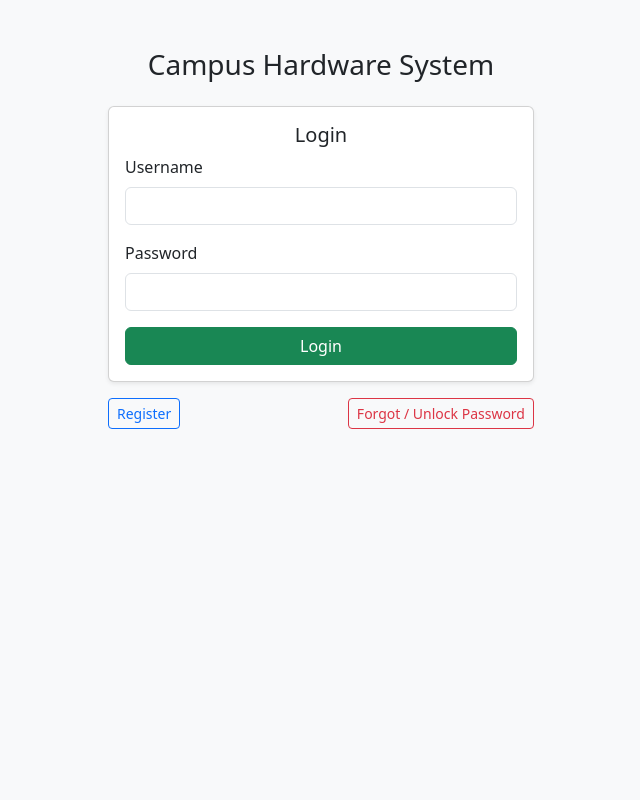
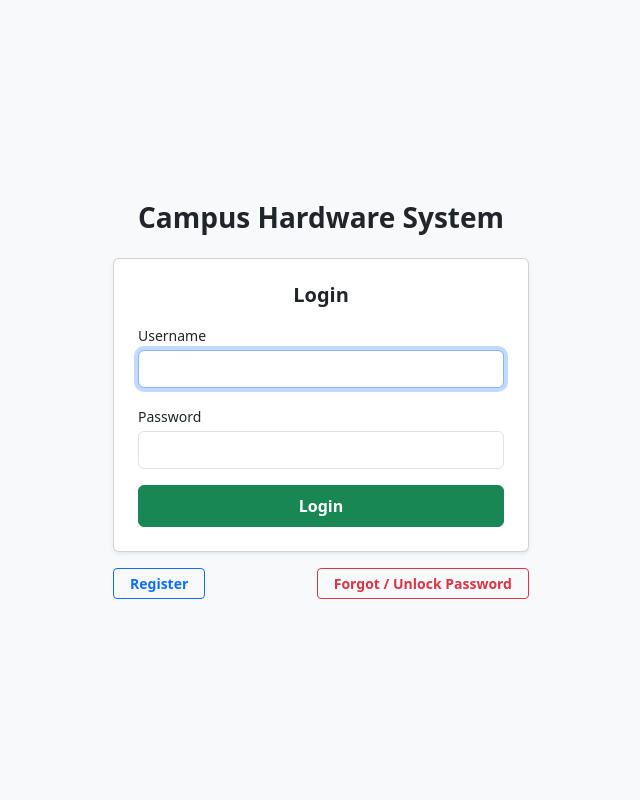
Before and after one commit to Keenas-sash/Campus-Hardware-System, a Flask app: page / in a window 1280 px wide. Shown: the whole page, without its empty margins (319-959 px from the left). Run offline with Flask 3, Linux system fonts and the light colour scheme; some libraries are stand-ins or nearby versions.

Commit message:
Update login.html

```diff
--- a/templates/login.html
+++ b/templates/login.html
@@ -2,13 +2,15 @@
 <html lang="en">
 <head>
     <meta charset="UTF-8">
+    <meta name="viewport" content="width=device-width, initial-scale=1.0">
     <title>Campus Hardware System - Login</title>
     <link href="https://cdn.jsdelivr.net/npm/bootstrap@5.3.0/dist/css/bootstrap.min.css" rel="stylesheet">
 </head>
-<body class="bg-light">
-<div class="container mt-5" style="max-width: 450px;">
+<body class="bg-light d-flex align-items-center justify-content-center vh-100">
 
-    <h3 class="text-center mb-4">Campus Hardware System</h3>
+<div class="container" style="max-width: 440px;">
+
+    <h3 class="text-center mb-4 fw-bold">Campus Hardware System</h3>
 
     <!-- Flash Messages -->
     {% with messages = get_flashed_messages(with_categories=true) %}
@@ -24,115 +26,30 @@
 
     <!-- Login Card -->
     <div class="card shadow-sm mb-3">
-        <div class="card-body">
-            <h5 class="card-title text-center">Login</h5>
+        <div class="card-body p-4">
+            <h5 class="card-title text-center mb-3 fw-bold">Login</h5>
             <form action="/login" method="POST">
                 <div class="mb-3">
-                    <label class="form-label">Username</label>
-                    <input type="text" name="username" class="form-control" maxlength="20" required>
+                    <label class="form-label small mb-1">Username</label>
+                    <input type="text" name="username" class="form-control" maxlength="20" required autofocus>
                 </div>
                 <div class="mb-3">
-                    <label class="form-label">Password</label>
+                    <label class="form-label small mb-1">Password</label>
                     <input type="password" name="password" class="form-control" maxlength="20" required>
                 </div>
-                <button type="submit" class="btn btn-success w-100">Login</button>
+                <button type="submit" class="btn btn-success w-100 py-2 fw-semibold">Login</button>
             </form>
         </div>
     </div>
 
-    <!-- Action Buttons -->
+    <!-- Direct Page Action Links (Replaces JS Modals) -->
     <div class="d-flex justify-content-between">
-        <button class="btn btn-outline-primary btn-sm" data-bs-toggle="modal" data-bs-target="#registerModal">Register</button>
-        <button class="btn btn-outline-danger btn-sm" data-bs-toggle="modal" data-bs-target="#resetModal">Forgot / Unlock Password</button>
+        <a href="/register" class="btn btn-outline-primary btn-sm px-3 fw-semibold">Register</a>
+        <a href="/reset-request" class="btn btn-outline-danger btn-sm px-3 fw-semibold">Forgot / Unlock Password</a>
     </div>
+
 </div>
 
-<!-- Register Modal -->
-<div class="modal fade" id="registerModal" tabindex="-1" aria-labelledby="registerModalLabel" aria-hidden="true">
-  <div class="modal-dialog modal-dialog-centered">
-    <div class="modal-content border-0 shadow-lg" style="border-radius: 8px; background-color: #ffffff;">
-
-      <!-- Modal Header -->
-      <div class="modal-header border-bottom-0 pb-0 pt-4 px-4 d-flex justify-content-between align-items-center">
-        <h4 class="modal-title fw-bold text-dark mb-0" id="registerModalLabel" style="font-size: 1.25rem;">Create Account</h4>
-        <button type="button" class="btn-close" data-bs-dismiss="modal" aria-label="Close"></button>
-      </div>
-
-      <!-- Modal Body -->
-      <div class="modal-body p-4">
-        <form action="/register" method="POST" id="registerForm">
-
-          <div class="mb-3">
-            <label class="form-label text-dark small mb-1">Username</label>
-            <input type="text" name="username" class="form-control" style="border-radius: 6px;" required>
-          </div>
-
-          <div class="mb-3">
-            <label class="form-label text-dark small mb-1">Email</label>
-            <input type="email" name="email" class="form-control" style="border-radius: 6px;" required>
-          </div>
-
-          <div class="mb-3">
-            <label class="form-label text-dark small mb-1">Password</label>
-            <input type="password" name="password" class="form-control" style="border-radius: 6px;" required>
-          </div>
-
-          <div class="mb-3">
-            <label class="form-label text-dark small mb-1">Password Hint</label>
-            <input type="text" name="hint" class="form-control" style="border-radius: 6px;" required>
-          </div>
-
-          <div class="mb-4">
-            <label class="form-label text-dark small mb-1">Role Assignment</label>
-            <select name="role" class="form-select" style="border-radius: 6px;">
-              <option value="VIEWER" selected>Viewer</option>
-              <option value="INVENTORY_SPECIALIST">Inventory Specialist</option>
-              <option value="ADMIN">Admin</option>
-            </select>
-          </div>
-
-          <button type="submit" onclick="cleanupModalBackdrop()" class="btn btn-primary w-100 py-2 fw-semibold" style="background-color: #0d6efd; border: none; border-radius: 6px;">
-            Send Verification Code &rarr;
-          </button>
-
-        </form>
-      </div>
-
-    </div>
-  </div>
-</div>
-
-<!-- Reset Password Modal -->
-<div class="modal fade" id="resetModal" tabindex="-1">
-  <div class="modal-dialog">
-    <div class="modal-content">
-      <form action="/reset-request" method="POST">
-        <div class="modal-header">
-          <h5 class="modal-title">Unlock / Reset Password</h5>
-          <button type="button" class="btn-close" data-bs-dismiss="modal"></button>
-        </div>
-        <div class="modal-body">
-          <div class="mb-3">
-            <label class="form-label">Username</label>
-            <input type="text" name="username" class="form-control" required>
-          </div>
-          <div class="mb-3">
-            <label class="form-label">Registered Email</label>
-            <input type="email" name="email" class="form-control" required>
-          </div>
-          <div class="mb-3">
-            <label class="form-label">New Password</label>
-            <input type="password" name="new_password" class="form-control" required>
-          </div>
-          <div class="mb-3">
-            <label class="form-label">Confirm New Password</label>
-            <input type="password" name="confirm_password" class="form-control" required>
-          </div>
-        </div>
-        <div class="modal-footer">
-          <button type="submit" onclick="cleanupModalBackdrop()" class="btn btn-primary w-100">Send Verification Code &rarr;</button>
-        </div>
-      </form>
-    </div>
-  </div>
-</div>
+<script src="https://cdn.jsdelivr.net/npm/bootstrap@5.3.0/dist/js/bootstrap.bundle.min.js"></script>
+</body>
+</html>
```
